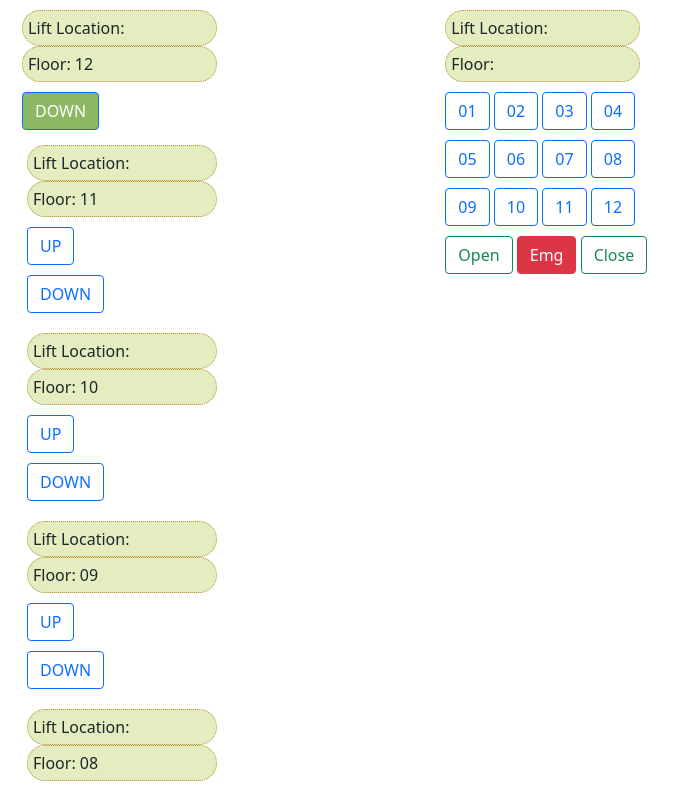
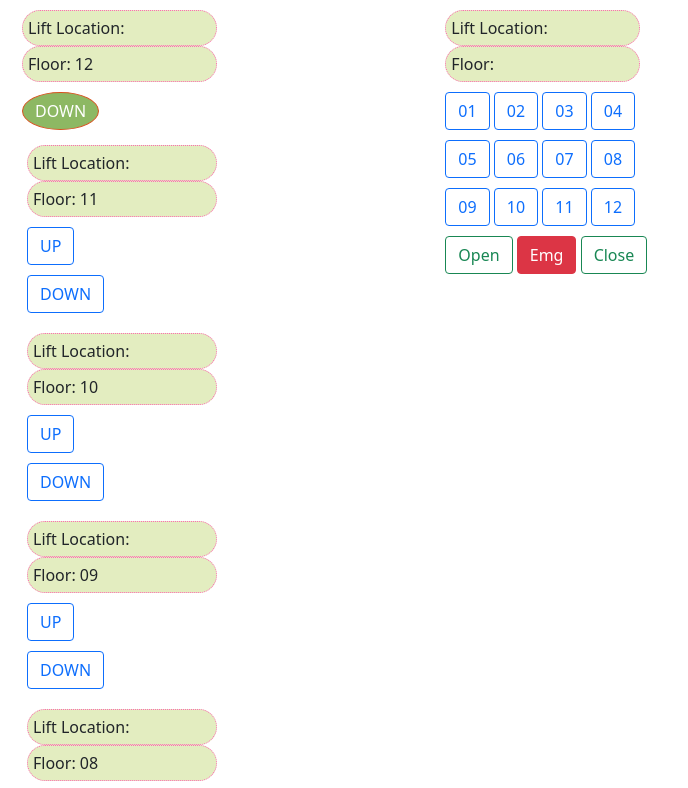
Before and after one commit to sushilkumarchaurasiya/web_practice, a plain HTML site: page lift_problem.html in a window 1280 px wide. In both pictures the pointer is over the button 60 px from the left and 111 px from the top of the page. Shown: the top 788 px of the page, without its empty margins (0-688 px from the left). Drawn offline with Linux system fonts and the light colour scheme.

Commit message:
lift_problem

```diff
--- a/style.css
+++ b/style.css
@@ -8,8 +8,11 @@
     border-radius: 20px;
     margin-right: 50%;
     background-color: rgba(213, 228, 161, 0.664);
+    border-color: hotpink;
 }
 
 .btn:hover{
     background-color: rgb(141, 184, 99);
+    border-color: rgb(214, 82, 30);
+    border-radius: 50%;
 }
```
Also changed, not shown: es6/lift.js (line endings or trailing spaces).
